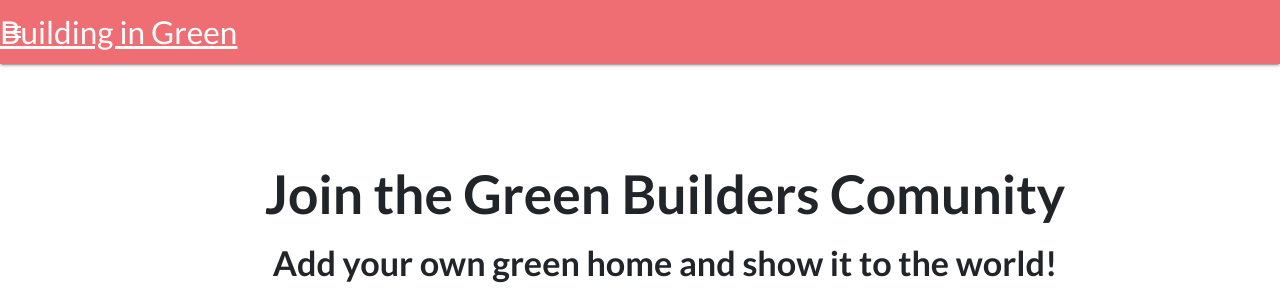
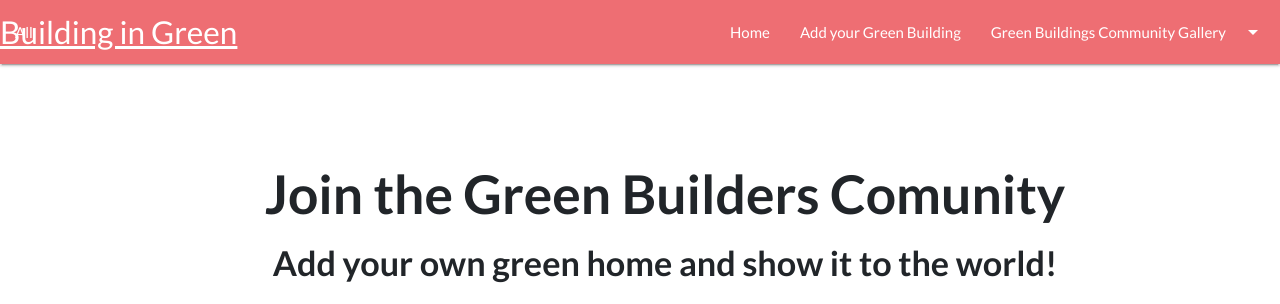
Before and after one commit to RoMar19/Building_in_green, a Flask app: page /add_house in a window 1280 px wide. Shown: the top 304 px of the page. Run offline with Flask 2, Linux system fonts and the light colour scheme; data that the repository does not hold is empty; some libraries are stand-ins or nearby versions.

Commit message:
Nav initialization

```diff
--- a/templates/base.html
+++ b/templates/base.html
@@ -26,15 +26,15 @@
 <nav>
     <div class="nav-wrapper">
             <a href="{{ url_for('index') }}" class="brand-logo">Building in Green</a>
-            <a href="#" data-target="mobile-demo" class="sidenav-trigger"><i class="material-icons">menu</i></a>
-            <ul class="right">
+            <a href="#" data-target="mobile-demo" class="button-collapse"><i class="material-icons">menu</i></a>
+            <ul id="nav-mobile" class="right hide-on-med-and-down">
                 <li><a href="{{ url_for('index') }}">Home</a></li>
                 <li><a href="{{ url_for('add_house') }}">Add your Green Building</a></li>
             <!-- Dropdown Trigger -->
                 <li><a class="dropdown-trigger" href="#" data-target="dropdown1">Green Buildings Community Gallery<i class="material-icons right">arrow_drop_down</i></a></li>
             </ul>
             <!-- Dropdown Structure -->
-            <ul id="dropdown1" class="sidenav" id="mobile-demo">
+            <ul id="dropdown1" class="sideNav" id="mobile-demo">
                 <li><a href="{{url_for('gallery', selected_category= 'all') }}">All</a></li>
                 <li class="divider"></li>
                 {% for category in categories %}
@@ -68,7 +68,7 @@
 <script src="https://maxcdn.bootstrapcdn.com/bootstrap/4.0.0/js/bootstrap.min.js" integrity="sha384-JZR6Spejh4U02d8jOt6vLEHfe/JQGiRRSQQxSfFWpi1MquVdAyjUar5+76PVCmYl" crossorigin="anonymous"></script>
 <script>
 $(document).ready(function(){
-    $('.sidenav').sidenav();
+    $(".button-collapse").sideNav();
     $('.dropdown-trigger').dropdown();
     $('select').formSelect();
 });
```
